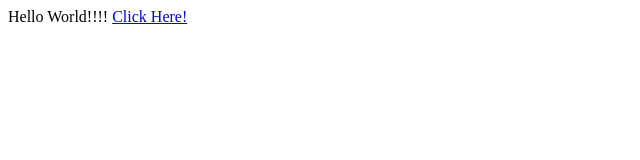
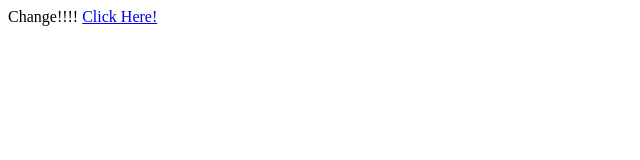
Before and after one commit to t1nhtinh/TailoredHealthServices, a plain HTML site: page HealthApp/index.html in a window 1280 px wide. Shown: the whole page, without its empty margins (0-640 px from the left). Drawn offline with Linux system fonts and the light colour scheme.

Commit message:
Testing commit on IDE

```diff
--- a/HealthApp/index.html
+++ b/HealthApp/index.html
@@ -5,7 +5,7 @@
 	<meta charset="utf-8" />
 </head>
 <body>
-    Hello World!!!!
+    Change!!!!
     <a href="AnotherPage.html"> Click Here!</a>
 
 </body>
```
